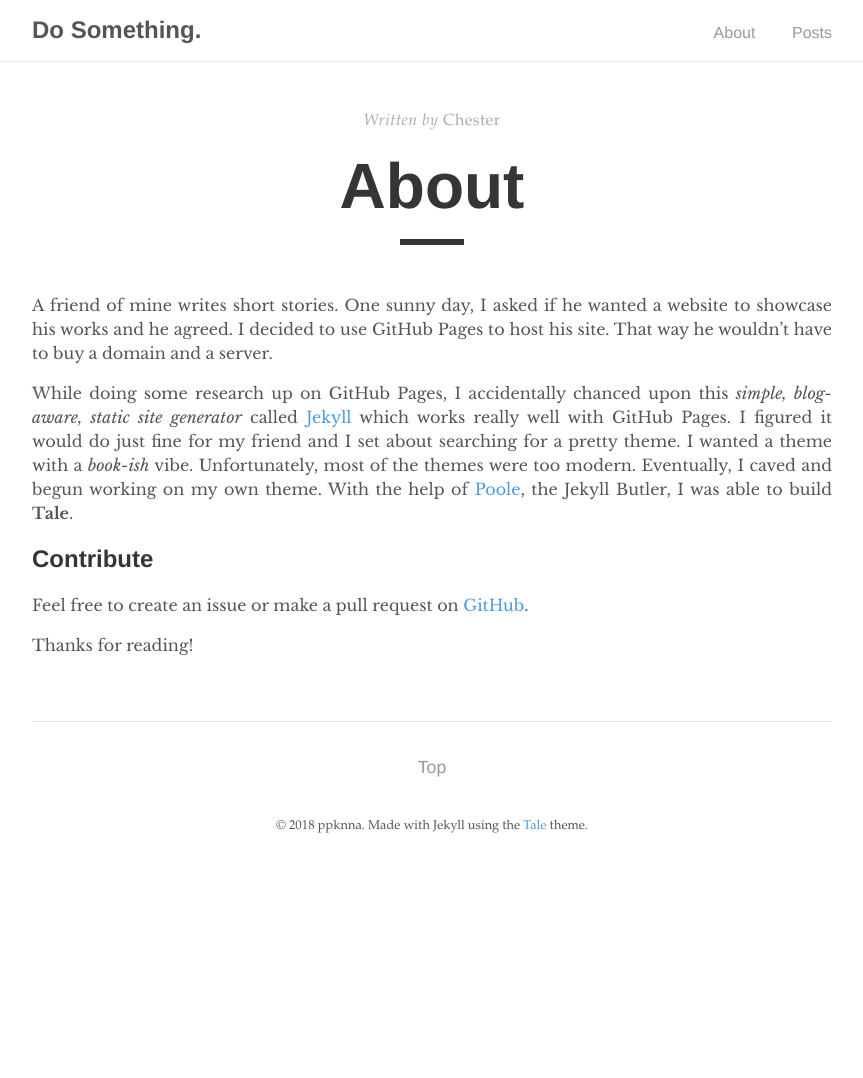
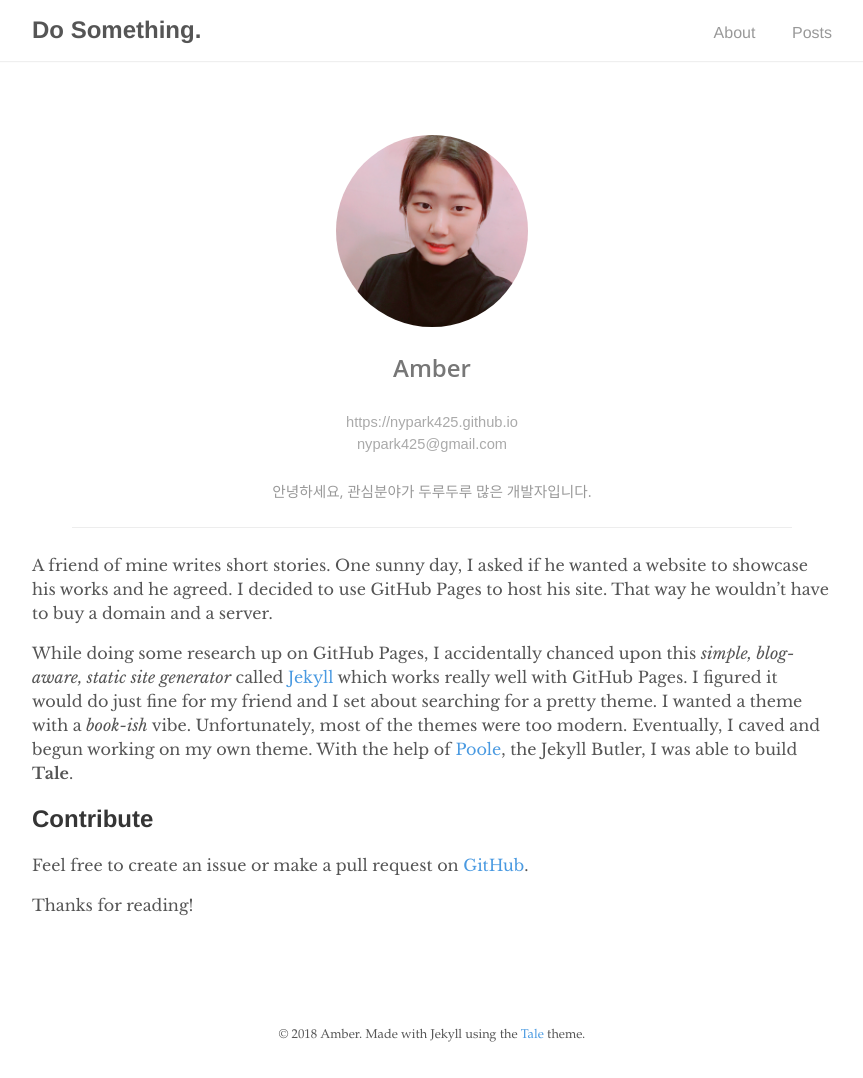
Before and after one commit to dorongii/dorongii.github.io, a Jekyll site: the page built from about.md, in a window 1280 px wide. Shown: the whole page, without its empty margins (208-1071 px from the left). Built offline with Jekyll 4.4.1, drawn with Linux system fonts in a browser that asks for light colours; before the commit the page ends 900 px from its top, so only the background shows below that.

Commit message:
[#1] add about layout and css

```diff
--- a/_config.yml
+++ b/_config.yml
@@ -6,9 +6,10 @@ url:            "https://nypark425.github.io"
 
 # Author
 author:
-  name:         ppknna
+  name:         Amber
   url:          https://nypark425.github.io
   email:        nypark425@gmail.com
+  desc:         안녕하세요, 관심분야가 두루두루 많은 개발자입니다.
 
 # Build settings
 markdown:       kramdown
--- /dev/null
+++ b/_layouts/about.html
@@ -0,0 +1,24 @@
+---
+layout: default
+---
+
+<div class="row">
+    <div class="col-12 profile">
+        <div class="photo-left">
+            <img class="photo" src="/assets/image/profile.jpeg">
+        </div>
+        <h4 class="name">{{ site.author.name }}</h4>
+        <p class="info">{{ site.author.url }}</p>
+        <p class="info">{{ site.author.email }}</p>
+        <p class="desc">{{ site.author.desc }}</p>
+
+        {{ content }}
+
+        <div class="social">
+            <i class="fa fa-facebook-square" aria-hidden="true"></i>
+            <i class="fa fa-twitter-square" aria-hidden="true"></i>
+            <i class="fa fa-pinterest-square" aria-hidden="true"></i>
+            <i class="fa fa-tumblr-square" aria-hidden="true"></i>
+        </div>
+    </div>
+</div>
--- a/_layouts/default.html
+++ b/_layouts/default.html
@@ -1,5 +1,5 @@
 <!DOCTYPE html>
-<html lang="en">
+<html lang="ko">
 
   {% include head.html %}
 
--- /dev/null
+++ b/_sass/custom/_grid.scss
@@ -0,0 +1,59 @@
+//----- Extends
+%clearfix:after {
+  display:block;
+  clear:both;
+  content:'';
+}
+
+//----- Grid System
+$grid-spacing:3%;
+
+.row {
+  @extend %clearfix;
+
+  & + & {
+    margin-top:$grid-spacing;
+  }
+}
+
+[class^="col-"] {
+  float:left;
+  margin-right:$grid-spacing;
+  -webkit-box-sizing:border-box;
+  -moz-box-sizing:border-box;
+  box-sizing:border-box;
+
+  &:last-child {
+    margin-right:0%;
+  }
+}
+
+//----- Columns (Manual)
+/*
+.col-1  { width:5.583333333333333%; }
+.col-2  { width:14.16666666666667%; }
+.col-3  { width:22.75%; }
+.col-4  { width:31.33333333333333%; }
+.col-5  { width:39.91666666666667%; }
+.col-6  { width:48.5%; }
+.col-7  { width:57.08333333333333%; }
+.col-8  { width:65.66666666666666%; }
+.col-9  { width:74.25%; }
+.col-10 { width:82.83333333333333%; }
+.col-11 { width:91.41666666666666%; }
+.col-12 { width:100%; }
+*/
+
+//----- Columns (Automatic)
+.col-1   { width:(100% / 12) - ($grid-spacing * 11 / 12); }
+.col-2   { width:(100% / 6) - ($grid-spacing * 10 / 12); }
+.col-3   { width:(100% / 4) - ($grid-spacing * 9 / 12); }
+.col-4   { width:(100% / 3) - ($grid-spacing * 8 / 12); }
+.col-5   { width:(100% / 2.4) - ($grid-spacing * 7 / 12); }
+.col-6   { width:(100% / 2) - ($grid-spacing * 6 / 12); }
+.col-7   { width:(100% / 1.714285714285714) - ($grid-spacing * 5 / 12); }
+.col-8   { width:(100% / 1.5) - ($grid-spacing * 4 / 12); }
+.col-9   { width:(100% / 1.333333333333333) - ($grid-spacing * 3 / 12); }
+.col-10  { width:(100% / 1.2) - ($grid-spacing * 2 / 12); }
+.col-11  { width:(100% / 1.090909090909091) - ($grid-spacing * 1 / 12); }
+.col-12  { width:100%; }
--- /dev/null
+++ b/_sass/custom/_profile.scss
@@ -0,0 +1,69 @@
+.profile {
+  margin-top: 70px;
+}
+
+.profile .photo {
+  margin-left: auto;
+  margin-right: auto;
+  width: 200px;
+  height: 200px;
+  border-radius: 100px;
+  border: 4px solid #fff;
+}
+
+.profile .name {
+  text-align: center;
+  margin-top: 20px;
+  font-family: "Open Sans";
+  font-weight: 600;
+  font-size: 18pt;
+  color: #777;
+}
+
+.profile .info {
+  text-align: center;
+  margin-top: -5px;
+  margin-bottom: 5px;
+  font-family: 'Montserrat', sans-serif;
+  font-size: 11pt;
+  color: #aaa;
+}
+
+.profile .desc {
+  text-align: center;
+  margin-top: 25px;
+  margin: 25px 40px;
+  color: #999;
+  font-size: 11pt;
+  font-family: "Open Sans";
+  padding-bottom: 25px;
+  border-bottom: 1px solid #ededed;
+}
+
+.social {
+  margin: 5px 0 12px 0;
+  text-align: center;
+  display: inline-block;
+  font-size: 20pt;
+}
+
+.social i {
+  cursor: pointer;
+  margin: 0 15px;
+}
+
+.social i:nth-child(1)  { color: #4267b2; }
+.social i:nth-child(2)  { color: #1da1f2; }
+.social i:nth-child(3)  { color: #bd081c; }
+.social i:nth-child(4)  { color: #36465d; }
+
+.left {
+  display: flex;
+  align-items: center;
+  justify-content: center;
+  flex-direction: column;
+}
+
+.right {
+  padding: 0 25px 0 25px !important;
+}
--- a/_sass/tale.scss
+++ b/_sass/tale.scss
@@ -6,3 +6,5 @@
 @import 'tale/layout';
 @import 'tale/pagination';
 @import 'tale/catalogue';
+@import 'custom/grid';
+@import 'custom/profile';
--- a/about.md
+++ b/about.md
@@ -1,7 +1,7 @@
 ---
-layout: post
+layout: about
 title: "About"
-author: "Chester"
+author: "Amber"
 permalink: /about/
 ---
 
```
Also changed, not shown: assets/image/profile.jpeg (added).
